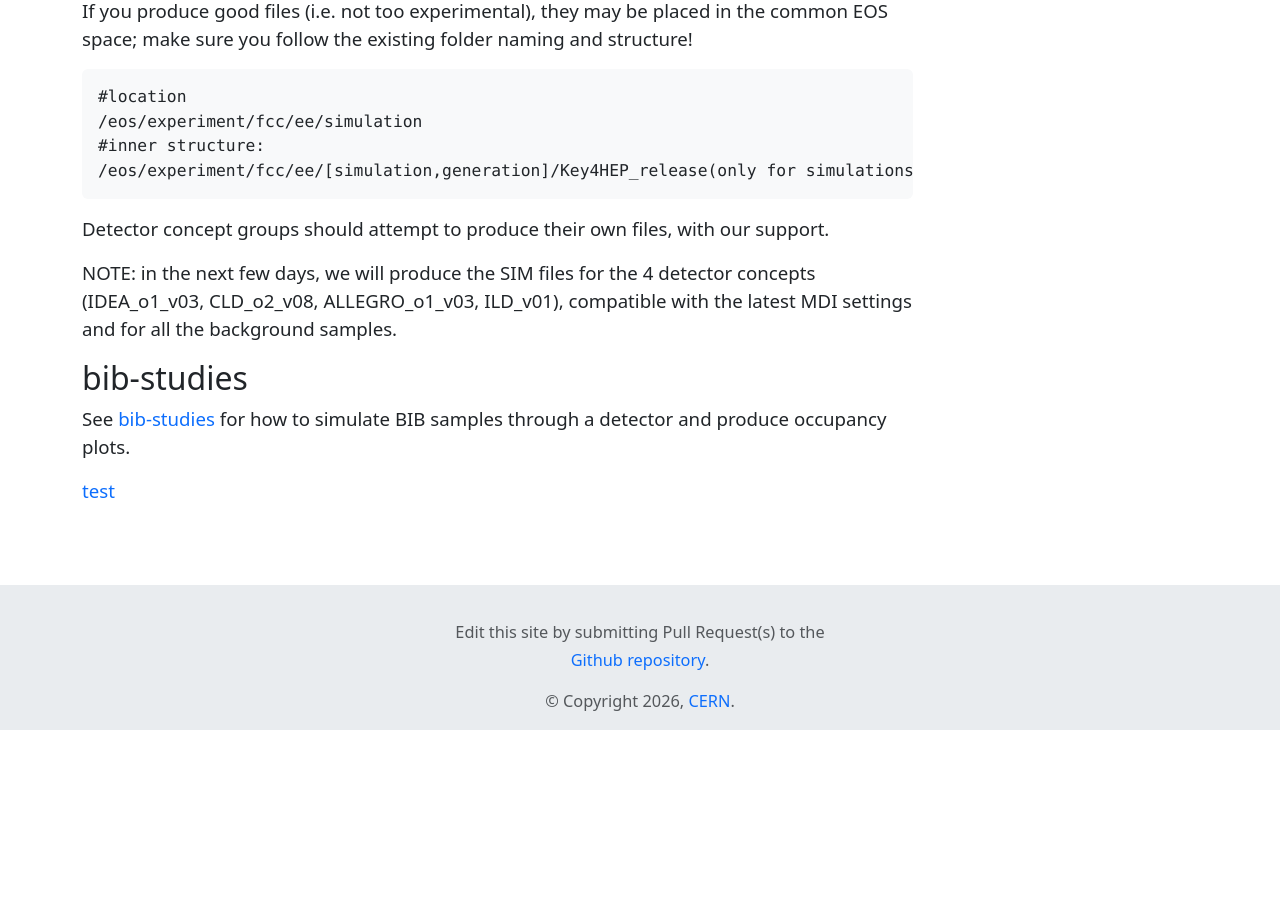
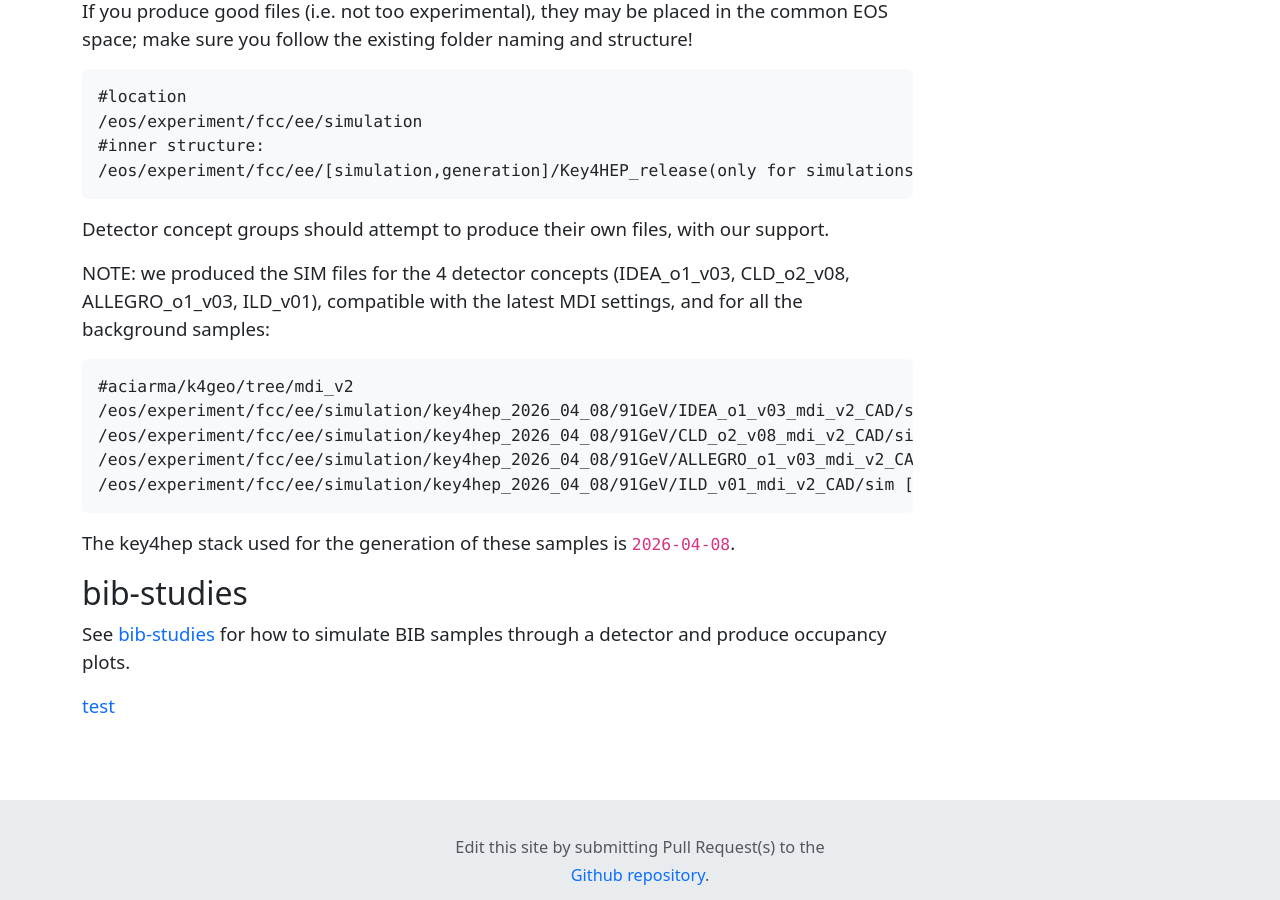
Before and after one commit to HEP-FCC/FCCSW, a Jekyll site: the page built from mdi/index.md, in a window 1280 px wide and 900 px high, scrolled down 1781 px. Built offline with Jekyll 4.4.1, drawn with Linux system fonts in a browser that asks for light colours; our own code applies the rules of GitHub Pages for plain Markdown files; before the commit the page ends 2511 px from its top, so only the background shows below that.

Commit message:
Add central sim samples
Updated note regarding the production of SIM files for detector concepts and included paths for the generated files.

````diff
--- a/mdi/index.md
+++ b/mdi/index.md
@@ -105,7 +105,17 @@ If you produce good files (i.e. not too experimental), they may be placed in the
 
 Detector concept groups should attempt to produce their own files, with our support.
 
-NOTE: in the next few days, we will produce the SIM files for the 4 detector concepts (IDEA_o1_v03, CLD_o2_v08, ALLEGRO_o1_v03, ILD_v01), compatible with the latest MDI settings and for all the background samples.
+NOTE: we produced the SIM files for the 4 detector concepts (IDEA_o1_v03, CLD_o2_v08, ALLEGRO_o1_v03, ILD_v01), compatible with the latest MDI settings, and for all the background samples:
+
+```bash
+#aciarma/k4geo/tree/mdi_v2
+/eos/experiment/fcc/ee/simulation/key4hep_2026_04_08/91GeV/IDEA_o1_v03_mdi_v2_CAD/sim
+/eos/experiment/fcc/ee/simulation/key4hep_2026_04_08/91GeV/CLD_o2_v08_mdi_v2_CAD/sim
+/eos/experiment/fcc/ee/simulation/key4hep_2026_04_08/91GeV/ALLEGRO_o1_v03_mdi_v2_CAD/sim [under production]
+/eos/experiment/fcc/ee/simulation/key4hep_2026_04_08/91GeV/ILD_v01_mdi_v2_CAD/sim [under production]
+```
+
+The key4hep stack used for the generation of these samples is `2026-04-08`.
 
 ## bib-studies
 
````
